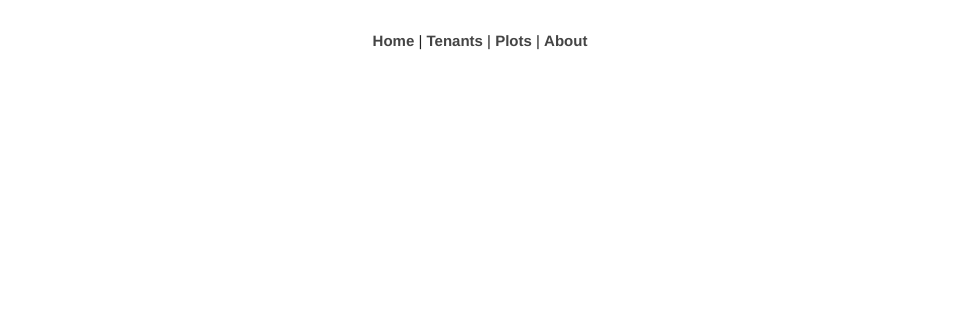
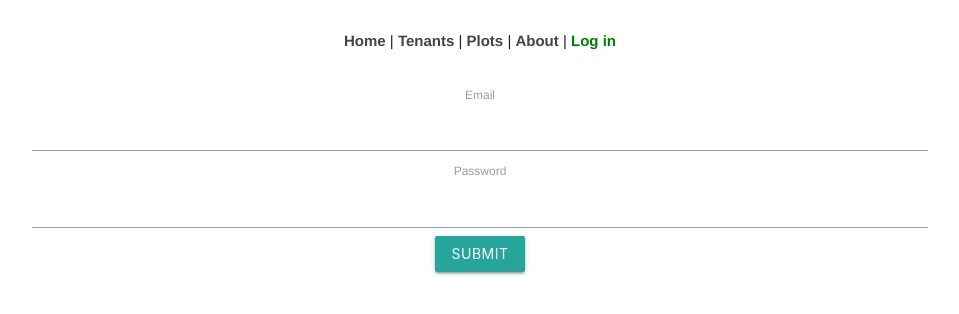
Before and after one commit to johancblom/vue-firestore-snapshot-project, a Vue app: page /signin in a window 1280 px wide. Shown: the top 314 px of the page, without its empty margins (160-1119 px from the left). Built offline with nearby package versions, Linux system fonts and the light colour scheme.

Commit message:
signin functionality

```diff
--- a/src/App.vue
+++ b/src/App.vue
@@ -4,7 +4,8 @@
       <router-link to="/">Home</router-link> |
       <router-link to="/tenants">Tenants</router-link> |
       <router-link to="/plots">Plots</router-link> |
-      <router-link to="/about">About</router-link>
+      <router-link to="/about">About</router-link> |
+      <router-link to="/signin">Log in</router-link>
     </div>
     <router-view/>
   </div>
--- /dev/null
+++ b/src/components/Signin.vue
@@ -0,0 +1,50 @@
+<template>
+  <div class="signin container">
+    <form @submit.prevent="signin">
+      <div class="field">
+          <label for="email">Email</label>
+          <input type="text" name="email" v-model="email">
+      </div>
+      <div class="field">
+          <label for="password">Password</label>
+          <input type="password" name="password" v-model="password">
+      </div>
+      <div v-if="feedback" class="feedback">{{feedback}}</div>
+      <input class="btn" type="submit" value="Submit"/>
+    </form>
+  </div>
+</template>
+<script>
+import {fireAuth} from "@/firebase/init";
+
+export default {
+  name: "signin",
+  data() {
+    return {
+      email: null,
+      password: null,
+      feedback: null
+    }
+  },
+  methods: {
+    signin: function() {
+      console.log('submitting')
+      fireAuth.signInWithEmailAndPassword(this.email, this.password)
+        .then(() => {
+          this.feedback = null;
+          this.$router.push({name: 'home'})
+        })
+        .catch(error => {
+        // Handle Errors here.
+          var errorCode = error.code;
+          this.feedback = error.message;
+      });
+    }
+  }
+}
+</script>
+<style>
+.feedback {
+  color: red;
+}
+</style>
--- a/src/components/Tenants.vue
+++ b/src/components/Tenants.vue
@@ -105,8 +105,8 @@ export default {
 
 <style scoped>
 .title {
-  font-size: 2.4rem;
-  font-weight: bold;
+  font-size: 4.2rem;
+  font-weight: 400;
   color: #444;
   margin-left: 20px;
 }
--- a/src/firebase/init.js
+++ b/src/firebase/init.js
@@ -1,5 +1,6 @@
 import firebase from 'firebase'
 import firestore from 'firebase/firestore';
+import auth from 'firebase/auth';
 
 var config = {
     apiKey: "AIzaSyDeAGhDmJC3VelkRDnOpikHWewM2LfiXnw",
@@ -13,4 +14,10 @@ var config = {
 const firebaseApp = firebase.initializeApp(config);
 firebaseApp.firestore().settings({ timestampsInSnapshots: true});
 
-export default firebaseApp.firestore();
+const db = firebaseApp.firestore()
+const fireAuth = firebaseApp.auth()
+
+export {
+  db as default,
+  fireAuth
+}
--- a/src/router.js
+++ b/src/router.js
@@ -7,6 +7,7 @@ import Tenants from "@/components/Tenants";
 import Plots from "@/components/Plots";
 import EditPlot from "@/components/EditPlot";
 import NewPlot from "@/components/NewPlot";
+import Signin from "@/components/Signin";
 
 Vue.use(Router);
 
@@ -57,6 +58,11 @@ export default new Router({
       path: "/new-plot",
       name: "NewPlot",
       component: NewPlot
+    },
+    {
+      path: "/signin",
+      name: "Signin",
+      component: Signin
     }
   ]
 });
```
